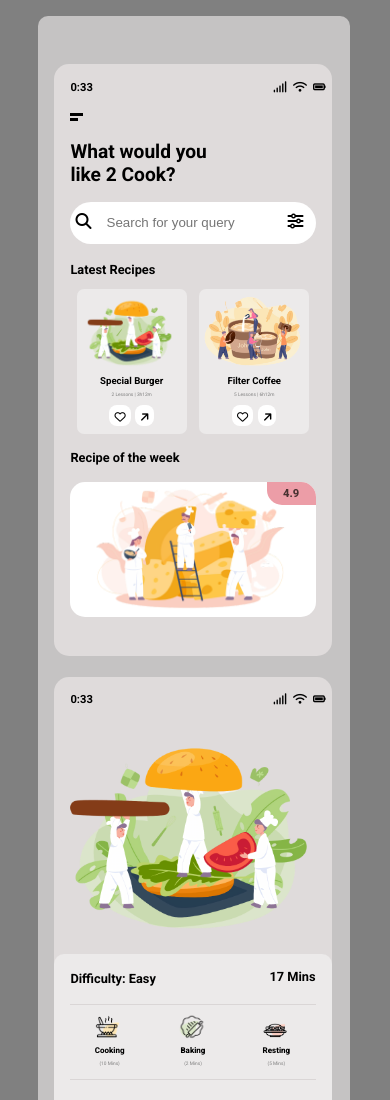
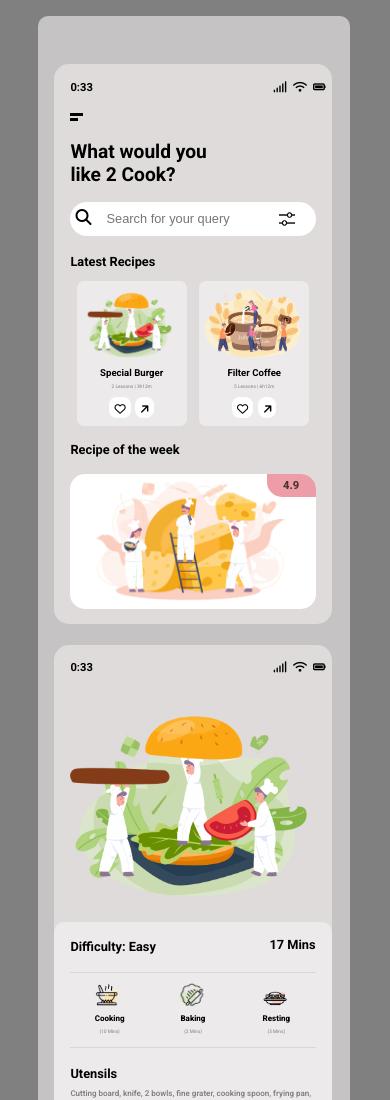
Before and after one commit to Whayasay392/Food-recipe-UI, a plain HTML site: page index.html in a window 390 px wide. Shown: the top 1100 px of the page. Drawn offline with Linux system fonts and the light colour scheme.

Commit message:
food ui page

```diff
--- a/assets/css/style.css
+++ b/assets/css/style.css
@@ -6,6 +6,7 @@
 body    {
     /* font-family: helvetica, arial, sans-serif; */
     font-family: 'Roboto';
+    overflow-x: hidden;
     /* background: darkgray; */
 }
 
@@ -98,15 +99,22 @@ h1  {
 
 }
 #search-input   {
-    position: relative;
+    /* position: relative; */
     line-height: 2rem;
     border-radius: 3rem;
     border: none;
     padding-left: 0.7rem;
 }
+.slider-div {
+    height: 2rem;
+    width: 2rem;
+    float: right;
+
+}
 #slider-icon    {
-    position: absolute;
-    right: 0;
+   margin-top: 0.3rem;
+    height: 1.1rem;
+    width: 1rem;
 }
 
 #box1-subheader {
@@ -398,30 +406,49 @@ line-height: 2rem;
         margin: 1rem 2.4rem;
         /* flex-direction: column */
     }
-
     .box1, .box2, .box3 {
         flex-basis: 99%;
         max-width: 99%;
 
         height: 37rem;
         max-height: 40rem;
-
     }
     .box2   {
         margin: 1.3rem 0;
     }
-    .search-container   {
-      width: 100%;
-       position: relative;
-    }
 
-    #slider-icon    {
-        position: absolute;
-       float: right;
-        right: -3rem;
-    }
     .bottom-header  {
 
         margin: 1rem 0;
     }
+    /* .slider-div {
+        height: 2rem;
+        width: 2rem;
+        float: right;
+
+    } */
+    #slider-icon    {
+       margin-top: 0.4rem;
+        height: 1.1rem;
+        width: 1rem;
+    }
 }
+
+@media(max-width: 400px)    {
+    #search-input   {
+
+        line-height: 1.5rem;
+        font-size: 0.8rem;
+    }
+    #slider-icon    {
+        margin-top: 0.2rem;
+
+     }
+     .box1, .box2, .box3 {
+
+
+        height: 35rem;
+        max-height: 40rem;
+    }
+
+    }
--- a/index.html
+++ b/index.html
@@ -48,7 +48,11 @@
                 <div class="search-container">
                     <i class="fa fa-search" aria-hidden="true"></i>
                     <input type="text" placeholder="Search for your query" id="search-input">
-                    <i class="fa fa-sliders" aria-hidden="true" id="slider icon"></i>
+                    <!-- <i class="fa fa-sliders" aria-hidden="true" id="slider icon"></i> -->
+                    <div class="slider-div">
+                         <img src="/assets/images/filter2.png" alt="" id="slider-icon">
+                    </div>
+
                 </div>
                 <h2 id="box1-subheader">Latest Recipes</h2>
                 <section class="mini-container">
```
Also changed, not shown: assets/images/filter2.png (added).
